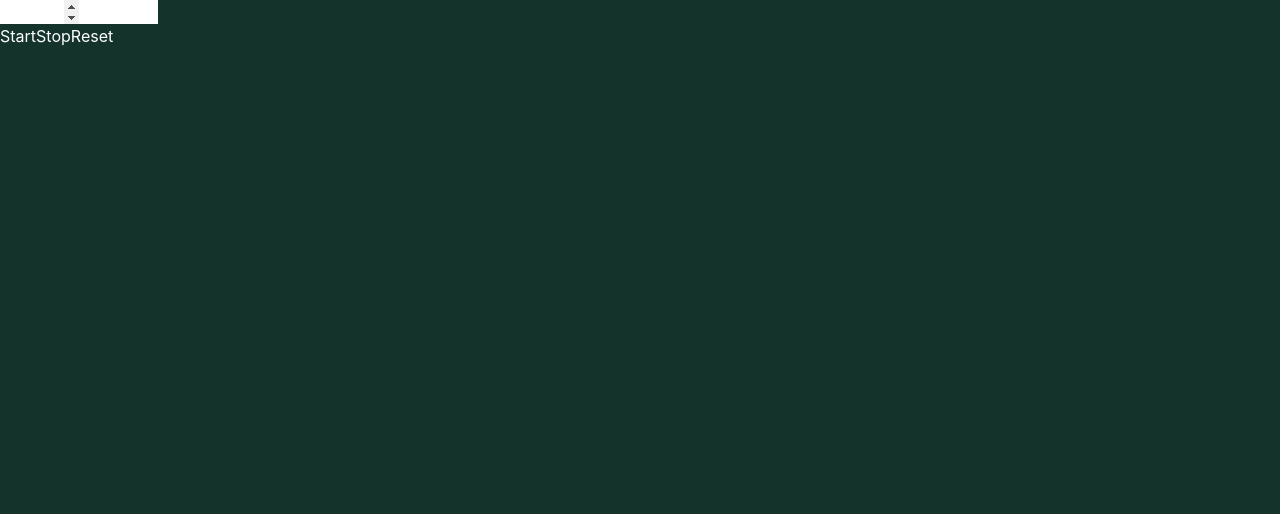
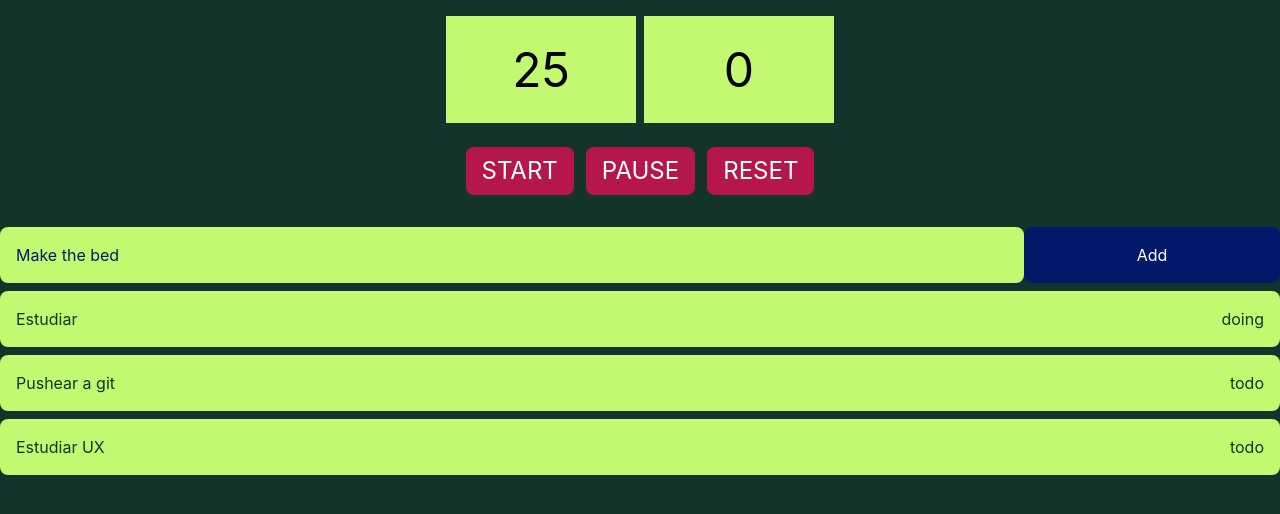
Before and after one commit to agustinrobledo/fardev-pomodoro, a React (Vite) app: page / in a window 1280 px wide. Shown: the top 514 px of the page. Built offline with nearby package versions, Linux system fonts and the light colour scheme.

Commit message:
tailwind config and new task

```diff
--- a/index.html
+++ b/index.html
@@ -4,7 +4,7 @@
     <meta charset="UTF-8" />
     <link rel="icon" type="image/svg+xml" href="/vite.svg" />
     <meta name="viewport" content="width=device-width, initial-scale=1.0" />
-    <title>Vite + React + TS</title>
+    <title>FARdev Pomodoro</title>
   </head>
   <body>
     <div id="root"></div>
--- a/package.json
+++ b/package.json
@@ -16,6 +16,8 @@
     "@types/react": "^18.0.27",
     "@types/react-dom": "^18.0.10",
     "@vitejs/plugin-react": "^3.1.0",
+    "autoprefixer": "^10.4.14",
+    "postcss": "^8.4.21",
     "tailwindcss": "^3.2.7",
     "typescript": "^4.9.3",
     "vite": "^4.1.0"
--- /dev/null
+++ b/postcss.config.cjs
@@ -0,0 +1,6 @@
+module.exports = {
+  plugins: {
+    tailwindcss: {},
+    autoprefixer: {},
+  },
+}
--- a/src/App.tsx
+++ b/src/App.tsx
@@ -1,9 +1,11 @@
+import Tasks from "./components/Tasks";
 import Timer from "./components/Timer";
 
 function App() {
   return (
     <div>
       <Timer />
+      <Tasks />
     </div>
   );
 }
--- /dev/null
+++ b/src/components/NewTask.tsx
@@ -0,0 +1,31 @@
+import { useState } from "react";
+
+interface propTask {
+  addTask: (t: string) => void;
+}
+
+const NewTask = ({ addTask }: propTask) => {
+  const [task, setTask] = useState("");
+
+  return (
+    <div className="w-100 flex">
+      <input
+        type="text"
+        placeholder="Make the bed"
+        onChange={(e) => setTask(e.target.value)}
+        value={task}
+        className="bg-light-green  w-4/5 p-4 rounded-lg text-dark-green placeholder:text-blue"
+      />
+      <button
+        className="bg-blue p-4  w-1/5 rounded-lg"
+        onClick={() => {
+          addTask(task), setTask("");
+        }}
+      >
+        Add
+      </button>
+    </div>
+  );
+};
+
+export default NewTask;
--- /dev/null
+++ b/src/components/Tasks.tsx
@@ -0,0 +1,52 @@
+import { useState } from "react";
+import NewTask from "./NewTask";
+
+interface typeTask {
+  id: number;
+  name: string;
+  status: "complete" | "todo" | "doing";
+}
+
+const Tasks = () => {
+  const [tasks, setTasks] = useState<typeTask[]>(tasksExample);
+
+  const addTask = (task: string) => {
+    setTasks([...tasks, { id: tasks.length, name: task, status: "todo" }]);
+  };
+
+  return (
+    <div className="flex flex-col gap-2 mt-4">
+      <NewTask addTask={addTask} />
+      {tasks.length &&
+        tasks.map((t) => (
+          <div
+            key={t.id}
+            className="flex justify-between bg-light-green p-4 rounded-lg text-dark-green"
+          >
+            <span>{t.name}</span>
+            <span>{t.status}</span>
+          </div>
+        ))}
+    </div>
+  );
+};
+
+export default Tasks;
+
+const tasksExample: typeTask[] = [
+  {
+    id: 1,
+    name: "Estudiar",
+    status: "doing",
+  },
+  {
+    id: 2,
+    name: "Pushear a git",
+    status: "todo",
+  },
+  {
+    id: 3,
+    name: "Estudiar UX",
+    status: "todo",
+  },
+];
--- a/src/components/Timer.tsx
+++ b/src/components/Timer.tsx
@@ -1,13 +1,14 @@
 import { useEffect, useState } from "react";
 
 const Timer = () => {
-  const [minutes, setMinutes] = useState(0);
+  const [minutes, setMinutes] = useState(25);
   const [seconds, setSeconds] = useState(0);
   const [running, setRunning] = useState(false);
+  const [finished, setFinished] = useState(false);
+
   useEffect(() => {
     let interval: number | undefined;
     if (running) {
-      console.log(seconds);
       interval = setInterval(() => {
         if (seconds > 0) {
           setSeconds(seconds - 1);
@@ -15,6 +16,7 @@ const Timer = () => {
         if (seconds === 0) {
           if (minutes === 0) {
             clearInterval(interval);
+            setFinished(true);
           } else {
             setMinutes(minutes - 1);
             setSeconds(59);
@@ -28,13 +30,14 @@ const Timer = () => {
   }, [running, minutes, seconds]);
 
   return (
-    <div>
-      <div>
+    <div className="w-100 flex flex-col items-center justify-center p-4 gap-6">
+      <div className="flex gap-2">
         <input
           type="number"
           value={minutes}
           min={0}
           max={59}
+          className="py-6 text-black text-center text-5xl bg-light-green"
           onChange={(e) => setMinutes(Number(e.target.value))}
         />
         <input
@@ -42,19 +45,36 @@ const Timer = () => {
           value={seconds}
           min={0}
           max={59}
+          className="py-6 text-black text-center text-5xl bg-light-green"
           onChange={(e) => setSeconds(Number(e.target.value))}
         />
       </div>
-      <div className="buttons">
-        <button onClick={() => setRunning(true)}>Start</button>
-        <button onClick={() => setRunning(false)}>Stop</button>
+      <div className="flex gap-3 w-70 text-2xl">
         <button
+          className="bg-pink px-4 py-2 rounded-lg"
           onClick={() => {
-            setMinutes(0);
-            setSeconds(0);
+            setFinished(false);
+            setRunning(true);
           }}
         >
-          Reset
+          START
+        </button>
+        <button
+          className="bg-pink px-4 py-2 rounded-lg"
+          onClick={() => setRunning(false)}
+        >
+          PAUSE
+        </button>
+        <button
+          className="bg-pink px-4 py-2 rounded-lg"
+          onClick={() => {
+            setMinutes(25);
+            setSeconds(0);
+            setRunning(false);
+            setFinished(false);
+          }}
+        >
+          RESET
         </button>
       </div>
     </div>
--- a/src/index.css
+++ b/src/index.css
@@ -10,3 +10,9 @@ body {
   background-color: #14342b;
   color: white;
 }
+
+input::-webkit-outer-spin-button,
+input::-webkit-inner-spin-button {
+  -webkit-appearance: none;
+  margin: 0;
+}
--- a/tailwind.config.cjs
+++ b/tailwind.config.cjs
@@ -1,6 +1,6 @@
 /** @type {import('tailwindcss').Config} */
 module.exports = {
-  content: ["./src/**/*.{html,js}"],
+  content: ["./index.html", "./src/**/*.{js,ts,jsx,tsx}"],
   theme: {
     extend: {
       colors: {
```
Also changed, not shown: 1 other file (tests, documents, lock files or other folders).
